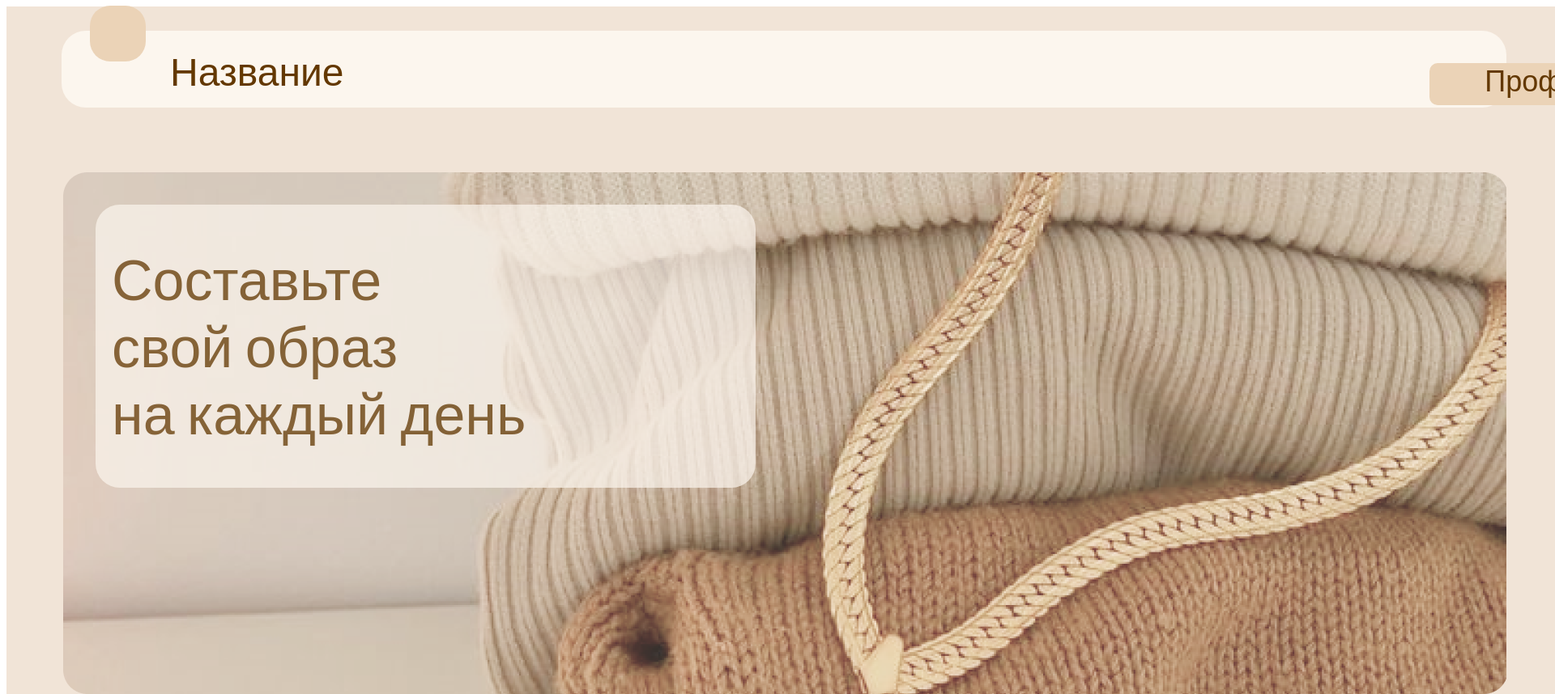
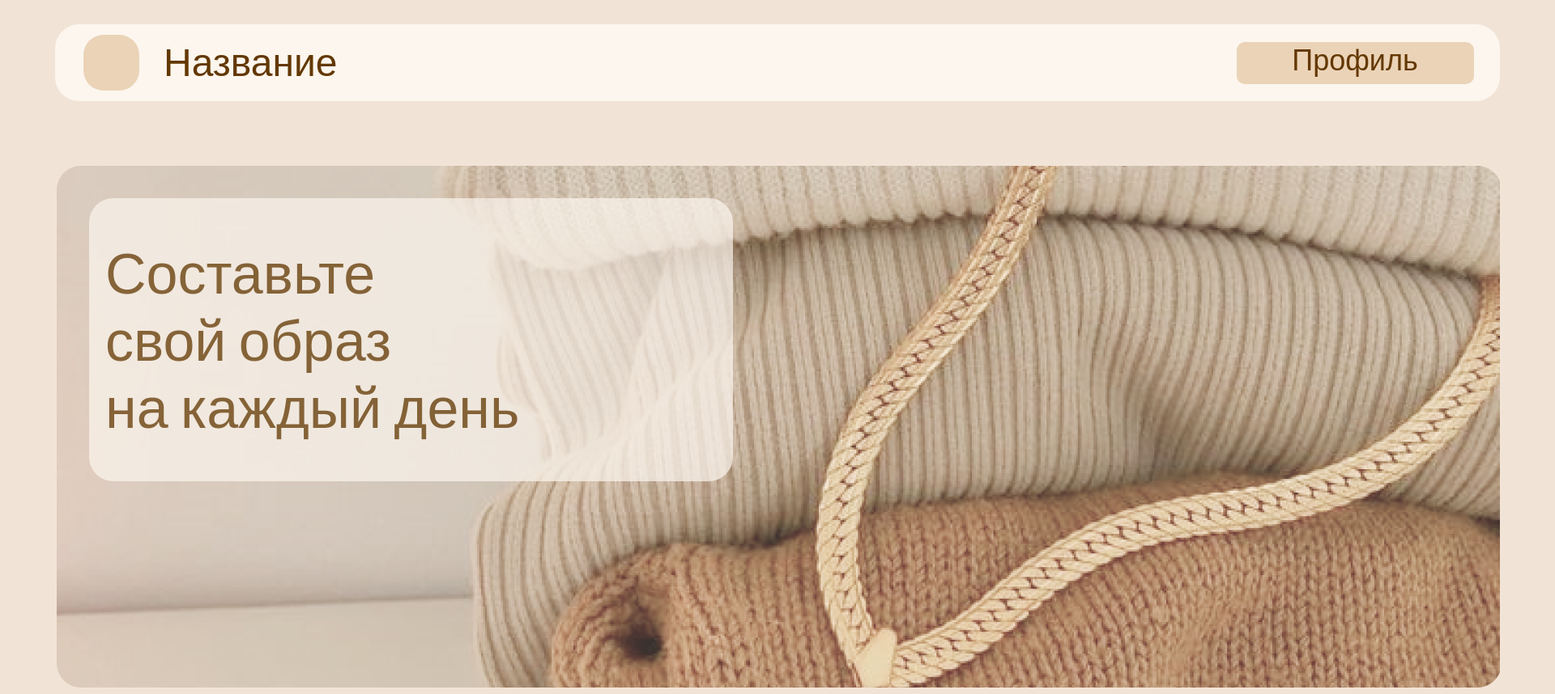
Before and after one commit to AnastasiYA-01/our-group-project, a plain HTML site: page index.html in a window 1280 px wide. Shown: the top 858 px of the page at 81% size, 1920 px wide, since content can reach past the window. Drawn offline with nearby package versions, Linux system fonts and the light colour scheme.

Commit message:
Update style.css

```diff
--- a/style.css
+++ b/style.css
@@ -33,7 +33,7 @@
     display: flex; /* Создает флекс-контейнер */
     align-items: center; /* Центрирует элементы по вертикали внутри контейнера */
     justify-content: flex-end; /* Выравнивание элементов по правому краю контейнера */
-    margin-left: 1340px; /* Устанавливаем отступ между левым краем header и rounded-rectangle */
+    margin-left: 1110px; /* Устанавливаем отступ между левым краем header и rounded-rectangle */
 }
 
 .rounded-rectangle {
@@ -41,10 +41,13 @@
     height: 52px; /* Высота прямоугольника */
     background-color: #EBD3B7; /* Цвет фона */
     border-radius: 10px; /* Закругленные углы */
+    margin: 0;
+
 }
 
 .image-container {
     position: relative; /* Устанавливает контекст для абсолютного позиционирования */
+    margin: 0;
 }
 
 .photo {
@@ -68,3 +71,9 @@
     align-items: center; /* Центрируем текст по вертикали */
     opacity: 70%;
 }
+
+* {
+    margin: 0; /* Убирает все внешние отступы */
+    padding: 0; /* Убирает все внутренние отступы */
+    box-sizing: border-box; /* Учитывает границы и отступы в ширине и высоте элементов */
+}
```
